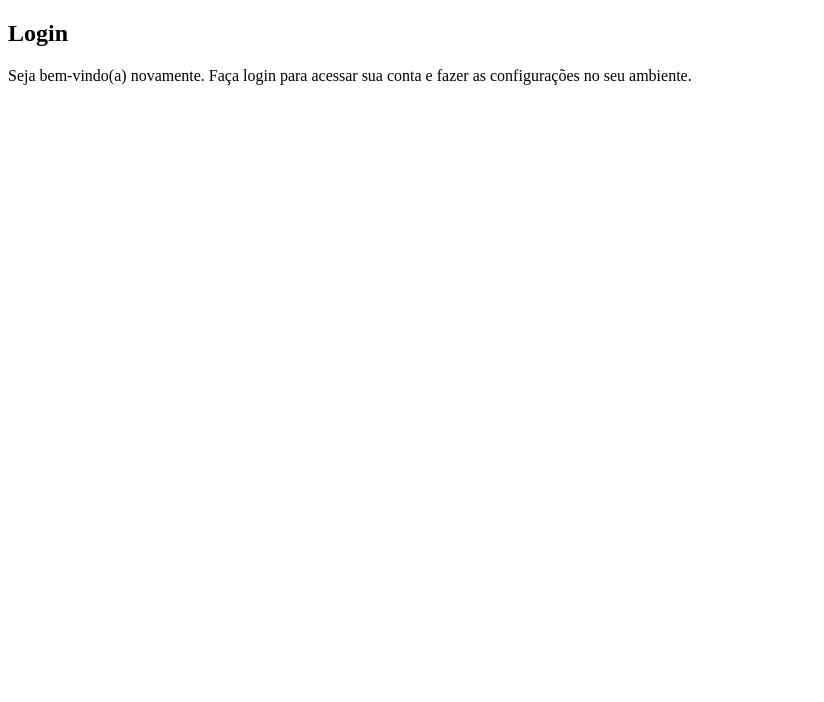
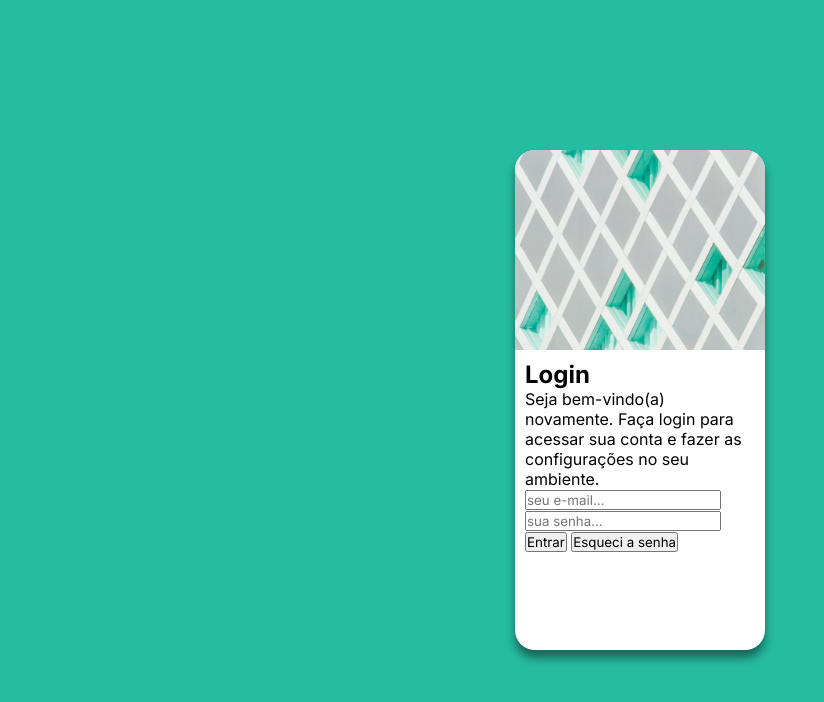
Before and after one commit to jsouza4/projeto-login, a plain HTML site: page index.html in a window 1280 px wide. Shown: the whole page, without its empty margins (0-824 px from the left). Drawn offline with Linux system fonts and the light colour scheme.

Commit message:
atualização

```diff
--- a/estilos/style.css
+++ b/estilos/style.css
@@ -1 +1,57 @@
 @charset "UTF-8";
+@import url('https://fonts.googleapis.com/css2?family=Inter+Tight:ital,wght@0,100..900;1,100..900&family=Inter:ital,opsz,wght@0,14..32,100..900;1,14..32,100..900&family=Poppins:ital,wght@0,100;0,200;0,300;0,400;0,500;0,600;0,700;0,800;0,900;1,100;1,200;1,300;1,400;1,500;1,600;1,700;1,800;1,900&family=Righteous&family=Sarala:wght@400;700&display=swap');
+
+:root {
+    --cor01: #26BCA2;
+    --cor02: #BFC0C2;
+    --cor03: #88DBD0;
+    --cor04: #949995;
+    --cor05: #C6E2EC;
+    --corfonte01: #ffff;
+    --corfonte02: #1A1C1C;
+    --fonte-principal: "Inter", sans-serif;
+}
+
+* {
+    margin: 0px;
+    padding: 0px;
+    box-sizing: border-box;
+    font-family: var(--fonte-principal);
+}
+
+body, html {
+    background-color: var(--cor01);
+    height: 100vh;
+    width: 100vw;
+}
+
+main {
+    width: 100vw;
+    height: 100vh;
+    position: relative;
+}
+
+#login {
+    position: absolute;
+    top: 50%;
+    left: 50%;
+    transform: translate(-50%, -50%);
+    background-color: var(--corfonte01);
+    width: 250px;
+    height: 500px;
+    border-radius: 20px;
+    overflow: hidden;
+    box-shadow: 0px 8px 10px rgba(0, 0, 0, 0.450);
+}
+
+#login > #imagem {
+    display: block;
+    background: var(--cor03) url(../imagens/pattern.jpg) no-repeat;
+    background-size: cover;
+    height: 200px;
+}
+
+#login > #form {
+    display: block;
+    padding: 10px;
+}
--- a/index.html
+++ b/index.html
@@ -12,12 +12,29 @@
         <section id="login">
             <div id="imagem">
 
+
             </div>
 
             <div id="form">
                 <h1>Login</h1>
                 <p>Seja bem-vindo(a) novamente. Faça login para acessar sua conta e fazer as configurações no seu ambiente.</p>
-                <form action="login.php" method="post"></form>
+                <form action="login.php" method="post">
+                    <p>
+                        <label for="iemail"></label>
+                        <input type="email" name="email" id="iemail" placeholder="seu e-mail..." required>
+                    </p>
+
+                    <p>
+                        <label for="isenha"></label>
+                        <input type="password" name="senha" id="isenha" placeholder="sua senha..." minlength="8" maxlength="15" required>
+                    </p>
+
+                    <p>
+                        <input type="submit" value="Entrar">
+                        <input type="submit" value="Esqueci a senha">
+                    </p>
+
+                </form>
 
             </div>
         </section>
```
